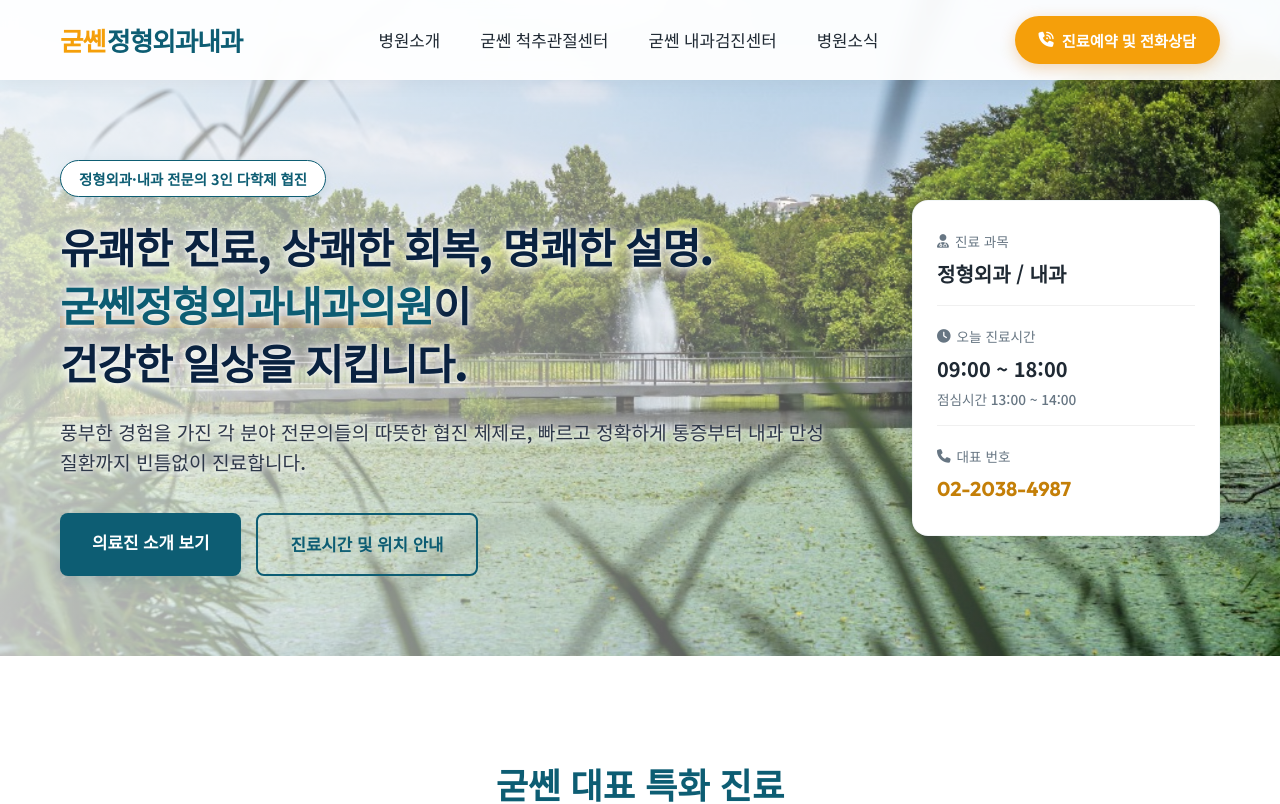
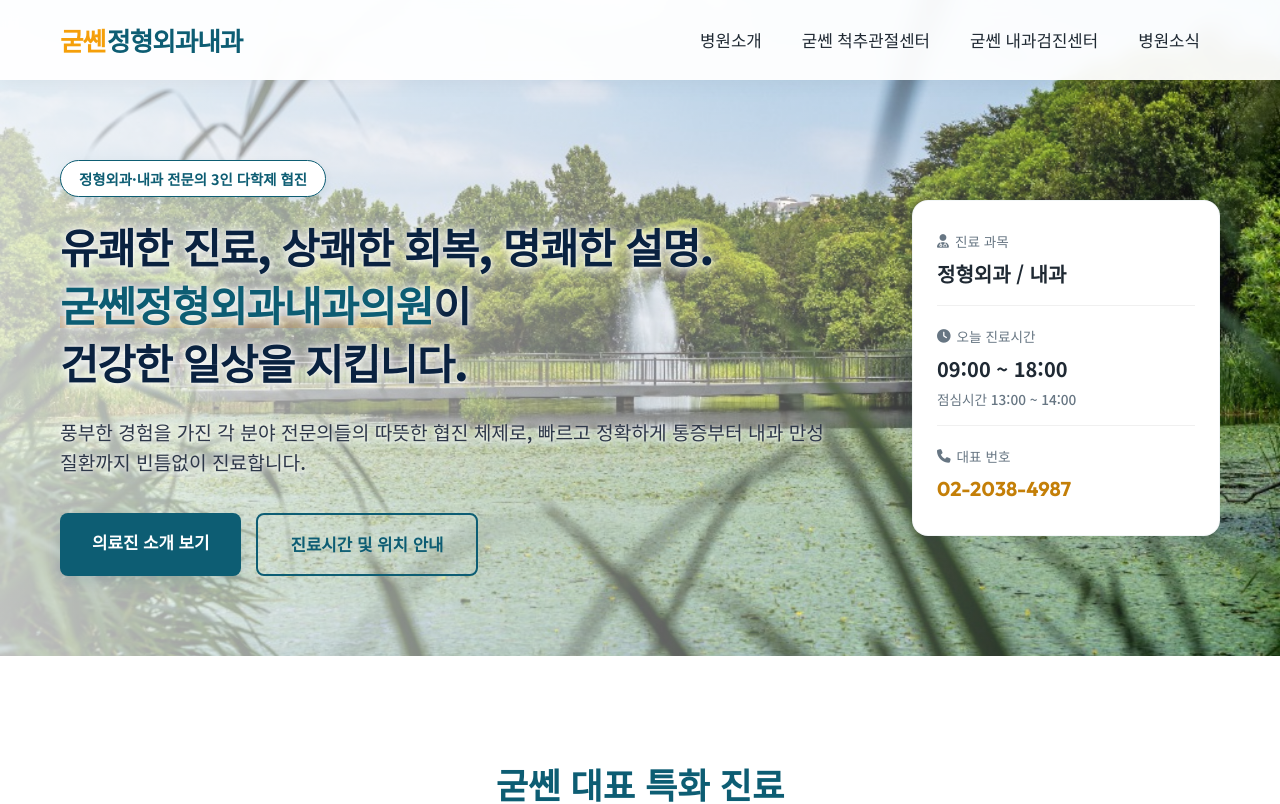
Before and after one commit to cholinus-OS/goodssen, a Next.js app: page / in a window 1280 px wide. Shown: the top 804 px of the page. Built offline with nearby package versions, Linux system fonts and the light colour scheme.

Commit message:
Update: Remove header CTA button

```diff
--- a/src/app/page.tsx
+++ b/src/app/page.tsx
@@ -107,12 +107,7 @@ export default function Home() {
             </ul>
           </nav>
 
-          {/* 우측 상담 바로가기 버튼 */}
-          <div className="header-cta">
-            <a href="#reservation" className="btn-cta-header" onClick={openModal}>
-              <i className="fa-solid fa-phone-volume"></i> 진료예약 및 전화상담
-            </a>
-          </div>
+          {/* 우측 상담 바로가기 버튼이 제거되었습니다 */}
 
           {/* 모바일 화면용 메뉴 열기 (햄버거 버튼) */}
           <button
```
